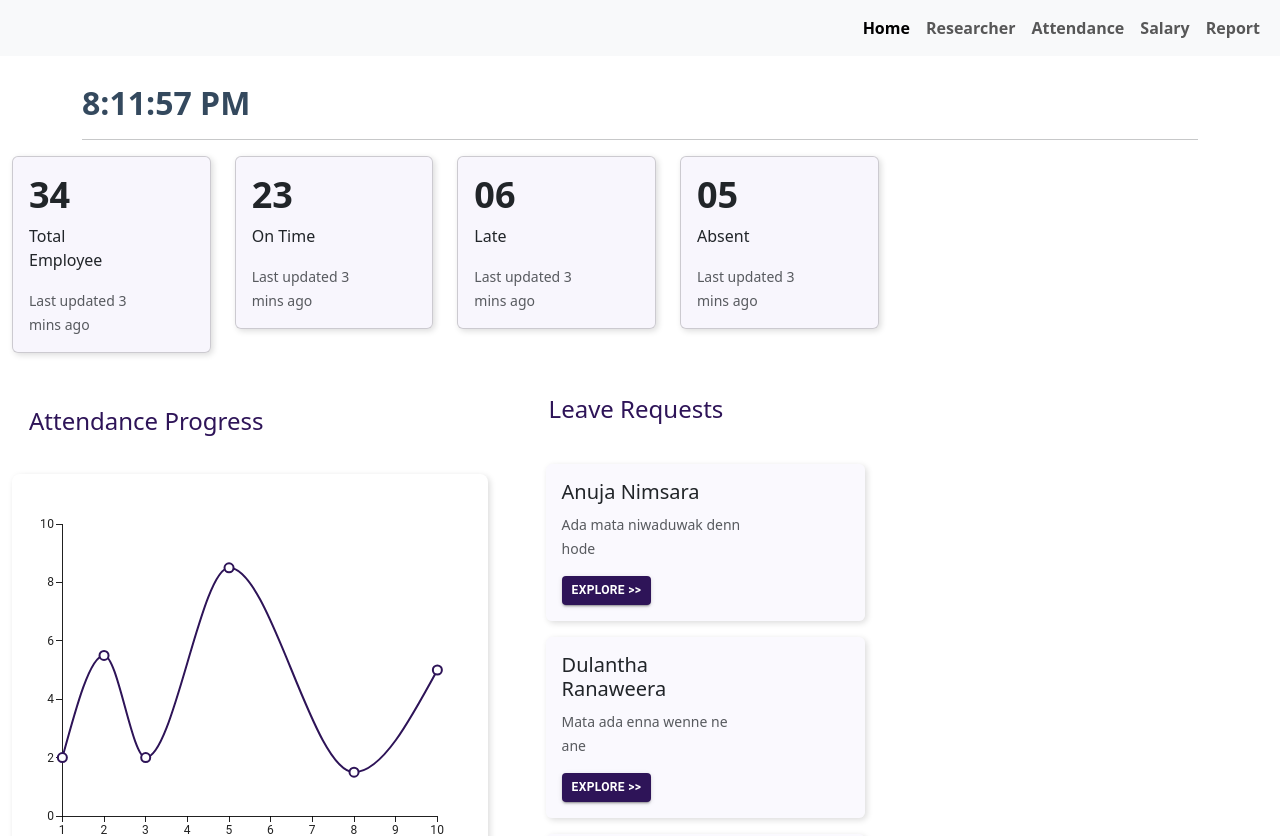
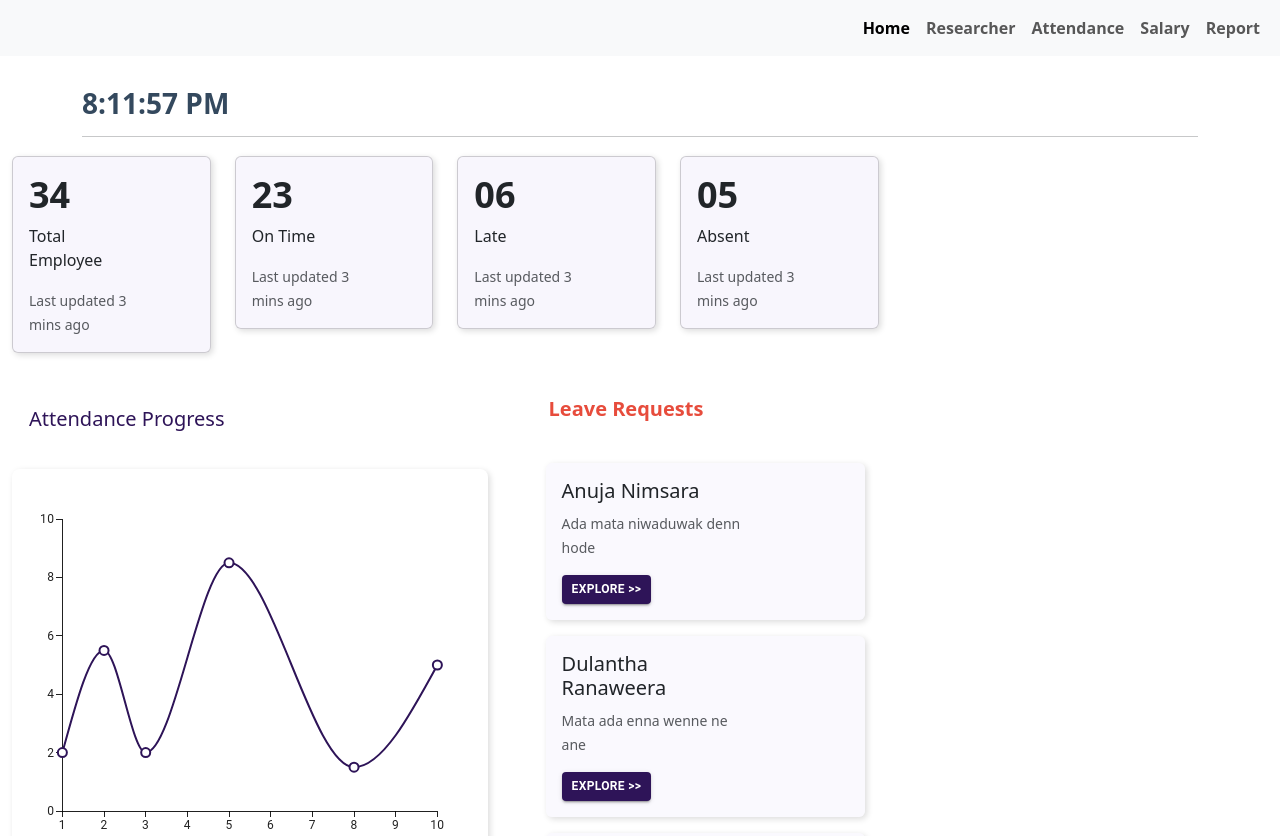
Before and after one commit to prashankulathunga/RFIAS, a React (Vite) app in the folder RFIAS_V0.1/: page / in a window 1280 px wide. Shown: the top 836 px of the page. Built offline with nearby package versions, Linux system fonts and the light colour scheme.

Commit message:
design modifi commit

```diff
--- a/RFIAS_V0.1/src/App.css
+++ b/RFIAS_V0.1/src/App.css
@@ -23,7 +23,6 @@ body {
     font-weight: bold;
     font-size: 36px;
 }
-/*430*/
 
 .chart-outer {
     width: 96%;
@@ -37,12 +36,12 @@ body {
     border-color: gainsboro!important;
 }
 
-.chart-text > h4 {
-    margin: 26px 17px;
+.chart-text > h5 {
+    margin: 28px 17px;
     font-weight: 500;
     color: #2E1458;
 }
-.chart-progess-text > h4{
+.chart-progess-text > h5{
     margin: 38px 17px;
     font-weight: 500;
     color: #2E1458;
@@ -90,7 +89,7 @@ body {
     padding-top: 48px;
 }
 
-.clock-inner > h2 {
+.clock-inner > h3 {
     font-weight: bold;
     color: #34495e;
 }
--- a/RFIAS_V0.1/src/components/attendance.jsx
+++ b/RFIAS_V0.1/src/components/attendance.jsx
@@ -7,7 +7,7 @@ function Attendance(){
             <div className="container">
 
                 <div className="employee-header col-12 col-sm-6">
-                    <h4>+ Mark Attendance</h4>
+                    <h5>+ Mark Attendance</h5>
                 </div>
                 <hr className='col-3'/>
 
@@ -69,7 +69,7 @@ function Attendance(){
                     <br/>
 
                     <div className="allEmpHeader col-12 col-sm-6">
-                        <h4>All Attendance</h4>
+                        <h5>All Attendance</h5>
                     </div>
                     <hr className='col-3'/>
 
--- a/RFIAS_V0.1/src/components/cards/clock.jsx
+++ b/RFIAS_V0.1/src/components/cards/clock.jsx
@@ -13,7 +13,7 @@ const Clock = () => {
     return (
         <>
             <div className="clock-inner">
-                <h2>{curDate}</h2>
+                <h3>{curDate}</h3>
             </div>
         </>
     );
--- a/RFIAS_V0.1/src/components/employee.jsx
+++ b/RFIAS_V0.1/src/components/employee.jsx
@@ -18,7 +18,7 @@ function Employee() {
             <div className="container">
 
                 <div className="employee-header col-12 col-sm-6">
-                    <h4>+ Add New Researcher</h4>
+                    <h5>+ Add New Researcher</h5>
                 </div>
                 <hr className='col-3'/>
                 <form>
@@ -145,7 +145,7 @@ function Employee() {
                     <br/>
 
                     <div className="allEmpHeader col-12 col-sm-6">
-                        <h4>All Researchers</h4>
+                        <h5>All Researchers</h5>
                     </div>
                     <hr className='col-3'/>
 
--- a/RFIAS_V0.1/src/components/home.jsx
+++ b/RFIAS_V0.1/src/components/home.jsx
@@ -41,8 +41,12 @@ const leaveReqData = [
         message: 'Mata niwadu oni ada'
     },
     {
-        username: 'Nisakanthi',
+        username: 'Nisakanthi Uppala',
         message: 'Mata enna wenne ne mata hodatama una halo'
+    },
+    {
+        username: 'Rasara Udagedara',
+        message: 'Mata enna wenne ne ada pees give me leave'
     },
 ];
 
@@ -64,8 +68,7 @@ function Home() {
                 <div className="row">
                     <div className="col-12 col-lg-7">
                         <div className="chart-progess-text">
-                            <h4>Attendance Progress</h4>
-
+                            <h5>Attendance Progress</h5>
                         </div>
                         <div className="chart-outer">
                             <DefaultChart/>
@@ -74,7 +77,7 @@ function Home() {
 
                     <div className="col-12 col-lg-5">
                         <div className="chart-text">
-                            <h4>Leave Requests</h4>
+                            <h5 style={{color:"#e74c3c", fontWeight:"660"}}>Leave Requests</h5>
                         </div>
                         <div className="leaveRq-outer">
 
@@ -94,7 +97,7 @@ function Home() {
                 <div className="row">
                     <div className="col-12">
                         <div className="chart-text">
-                            <h4>Low Attendance Researchers</h4>
+                            <h5>Low Attendance Researchers</h5>
                         </div>
 
                         <div className="low-att-table-outer">
--- a/RFIAS_V0.1/src/components/reports.jsx
+++ b/RFIAS_V0.1/src/components/reports.jsx
@@ -8,7 +8,7 @@ function Report() {
             <div className="container">
 
                 <div className="employee-header col-12 col-sm-6">
-                    <h4>+ Add Reports</h4>
+                    <h5>+ Add Report</h5>
                 </div>
                 <hr className='col-3'/>
 
@@ -65,7 +65,7 @@ function Report() {
                     <br/>
 
                     <div className="allEmpHeader col-12 col-sm-6">
-                        <h4>All Reports</h4>
+                        <h5>All Reports</h5>
                     </div>
                     <hr className='col-3'/>
 
--- a/RFIAS_V0.1/src/components/salary.jsx
+++ b/RFIAS_V0.1/src/components/salary.jsx
@@ -8,7 +8,7 @@ function Salary(){
             <div className="container">
 
                 <div className="employee-header col-12 col-sm-6">
-                    <h4>+ Add Salary</h4>
+                    <h5>+ Add Salary</h5>
                 </div>
                 <hr className='col-3'/>
 
@@ -86,7 +86,7 @@ function Salary(){
                     <br/>
 
                     <div className="allEmpHeader col-12 col-sm-6">
-                        <h4>All Salary Details</h4>
+                        <h5>All Salary Details</h5>
                     </div>
                     <hr className='col-3'/>
 
```
